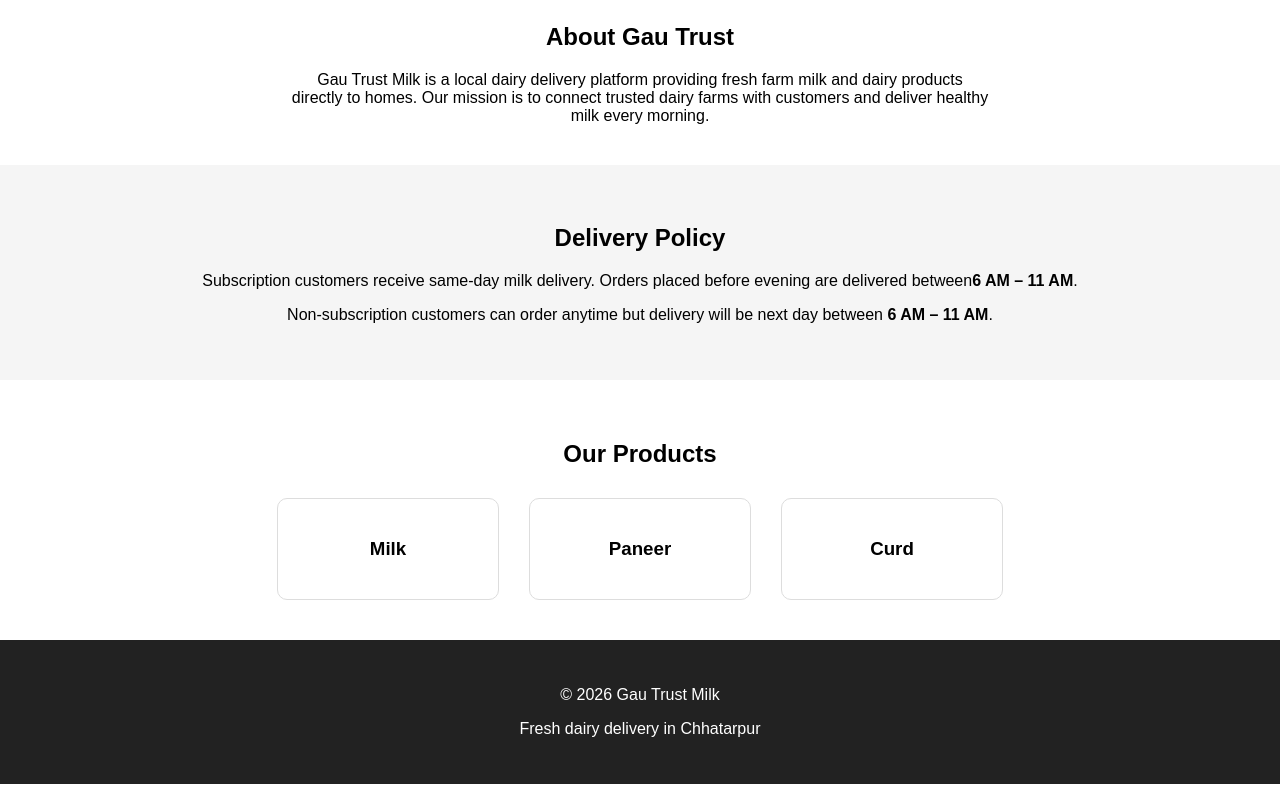
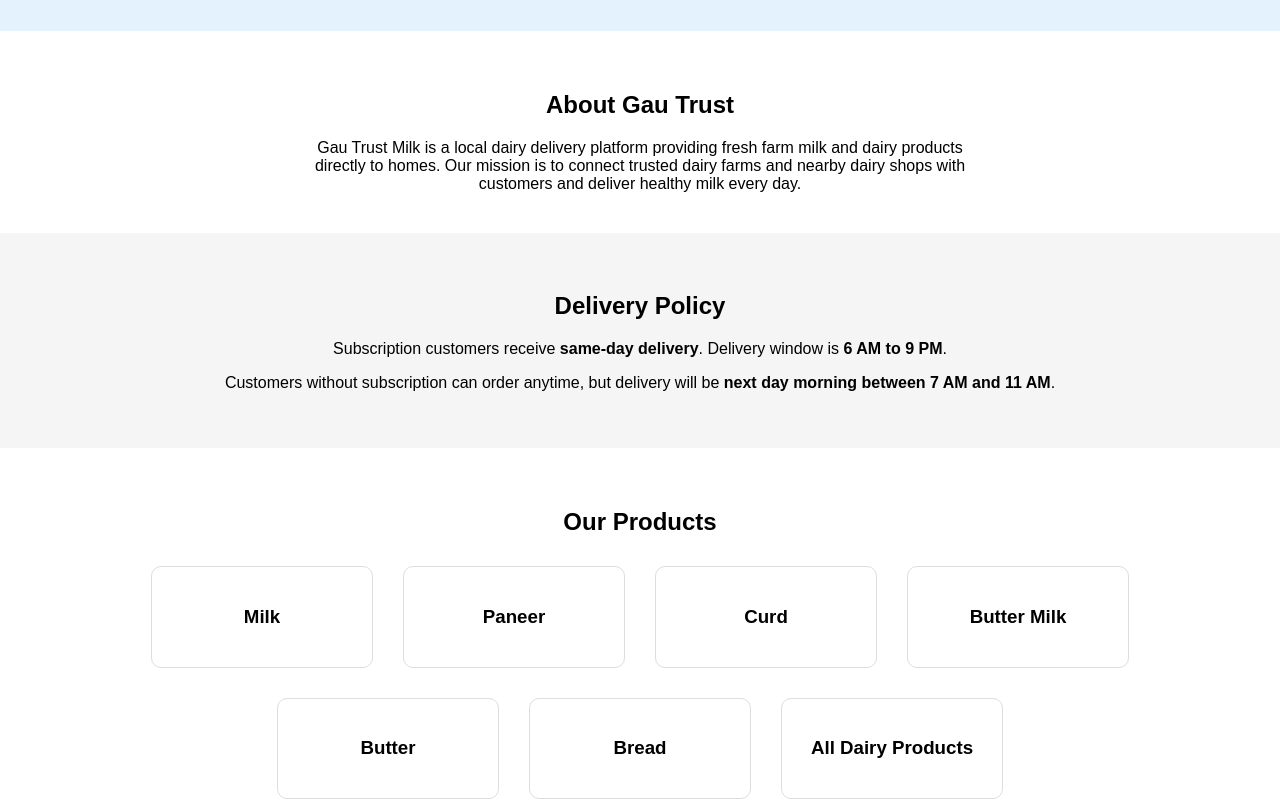
Before and after one commit to rudrajain95/gau-trust, a Next.js app: page / in a window 1280 px wide. Shown: the part 360-1160 px from the top of the page. Built offline with nearby package versions, Linux system fonts and the light colour scheme.

Commit message:
Update page.tsx

```diff
--- a/app/page.tsx
+++ b/app/page.tsx
@@ -4,7 +4,9 @@ export default function Home(){
 
 return(
 
-<div style={{fontFamily:"Arial"}}>{/* HEADER */}
+<div style={{fontFamily:"Arial"}}>
+
+{/* HEADER */}
 
 <div style={{
 display:"flex",
@@ -13,22 +15,26 @@ alignItems:"center",
 padding:20,
 background:"#ffffff",
 borderBottom:"1px solid #eee"
-}}><h2>🐄 Gau Trust Milk</h2><div>
-  <a href="/signup">
-<button
-style={{
+}}>
+
+<h2>🐄 Gau Trust Milk</h2>
+
+<div>
+
+<a href="/signup">
+<button style={{
 padding:10,
 marginRight:10,
 background:"green",
 color:"white",
 border:"none",
 borderRadius:6
-}}
->
+}}>
 Customer Signup
 </button>
 </a>
-  <a href="/login">
+
+<a href="/login">
 <button style={{
 padding:10,
 marginRight:10,
@@ -40,7 +46,8 @@ borderRadius:6
 Customer Login
 </button>
 </a>
-  <a href="/admin/login">
+
+<a href="/admin/login">
 <button style={{
 padding:10,
 background:"#444",
@@ -51,72 +58,172 @@ borderRadius:6
 Admin Login
 </button>
 </a>
-</div></div>{/* HERO */}
+
+</div>
+</div>
+
+{/* HERO */}
 
 <div style={{
 background:"#e3f2fd",
 padding:50,
 textAlign:"center"
-}}><h1>Pure Farm Fresh Milk Delivered Daily</h1><p>
+}}>
+
+<h1>Pure Farm Fresh Milk Delivered Daily</h1>
+
+<p>
 Fresh milk and dairy products sourced directly from trusted farms
 and delivered to your doorstep in Chhatarpur.
-</p></div>{/* ABOUT */}
+</p>
 
-<div style={{padding:40,textAlign:"center"}}><h2>About Gau Trust</h2><p style={{maxWidth:700,margin:"auto"}}>
-Gau Trust Milk is a local dairy delivery platform providing fresh
-farm milk and dairy products directly to homes. Our mission is to
-connect trusted dairy farms with customers and deliver healthy milk
-every morning.
-</p></div>{/* DELIVERY POLICY */}
+<p style={{marginTop:15}}>
+Daily farm video updates ensure milk purity and build customer trust.
+</p>
+
+<p style={{marginTop:10}}>
+Customers can also order from their preferred or nearby dairy shop.
+</p>
+
+</div>
+
+{/* ABOUT */}
+
+<div style={{padding:40,textAlign:"center"}}>
+
+<h2>About Gau Trust</h2>
+
+<p style={{maxWidth:700,margin:"auto"}}>
+
+Gau Trust Milk is a local dairy delivery platform providing fresh farm
+milk and dairy products directly to homes. Our mission is to connect
+trusted dairy farms and nearby dairy shops with customers and deliver
+healthy milk every day.
+
+</p>
+
+</div>
+
+{/* DELIVERY POLICY */}
 
 <div style={{
 background:"#f5f5f5",
 padding:40,
 textAlign:"center"
-}}><h2>Delivery Policy</h2><p>
-Subscription customers receive same-day milk delivery.
-Orders placed before evening are delivered between
-<b>6 AM – 11 AM</b>.
-</p><p>
-Non-subscription customers can order anytime but delivery
-will be next day between <b>6 AM – 11 AM</b>.
-</p></div>{/* PRODUCTS */}
+}}>
 
-<div style={{padding:40,textAlign:"center"}}><h2>Our Products</h2><div style={{
+<h2>Delivery Policy</h2>
+
+<p>
+Subscription customers receive <b>same-day delivery</b>.
+Delivery window is <b>6 AM to 9 PM</b>.
+</p>
+
+<p>
+Customers without subscription can order anytime,
+but delivery will be <b>next day morning between 7 AM and 11 AM</b>.
+</p>
+
+</div>
+
+{/* PRODUCTS */}
+
+<div style={{padding:40,textAlign:"center"}}>
+
+<h2>Our Products</h2>
+
+<div style={{
 display:"flex",
 justifyContent:"center",
 gap:30,
 flexWrap:"wrap",
 marginTop:30
-}}><div style={{
+}}>
+
+<div style={{
 border:"1px solid #ddd",
 padding:20,
 borderRadius:10,
 width:180
 }}>
 <h3>Milk</h3>
-</div><div style={{
+</div>
+
+<div style={{
 border:"1px solid #ddd",
 padding:20,
 borderRadius:10,
 width:180
 }}>
 <h3>Paneer</h3>
-</div><div style={{
+</div>
+
+<div style={{
 border:"1px solid #ddd",
 padding:20,
 borderRadius:10,
 width:180
 }}>
 <h3>Curd</h3>
-</div></div></div>{/* FOOTER */}
+</div>
+
+<div style={{
+border:"1px solid #ddd",
+padding:20,
+borderRadius:10,
+width:180
+}}>
+<h3>Butter Milk</h3>
+</div>
+
+<div style={{
+border:"1px solid #ddd",
+padding:20,
+borderRadius:10,
+width:180
+}}>
+<h3>Butter</h3>
+</div>
+
+<div style={{
+border:"1px solid #ddd",
+padding:20,
+borderRadius:10,
+width:180
+}}>
+<h3>Bread</h3>
+</div>
+
+<div style={{
+border:"1px solid #ddd",
+padding:20,
+borderRadius:10,
+width:180
+}}>
+<h3>All Dairy Products</h3>
+</div>
+
+</div>
+
+</div>
+
+{/* FOOTER */}
 
 <div style={{
 background:"#222",
 color:"white",
 padding:30,
 textAlign:"center"
-}}><p>© 2026 Gau Trust Milk</p>
-<p>Fresh dairy delivery in Chhatarpur</p></div></div>)
+}}>
+
+<p>© 2026 Gau Trust Milk</p>
+
+<p>Fresh dairy delivery in Chhatarpur</p>
+
+</div>
+
+</div>
+
+)
 
 }
```
